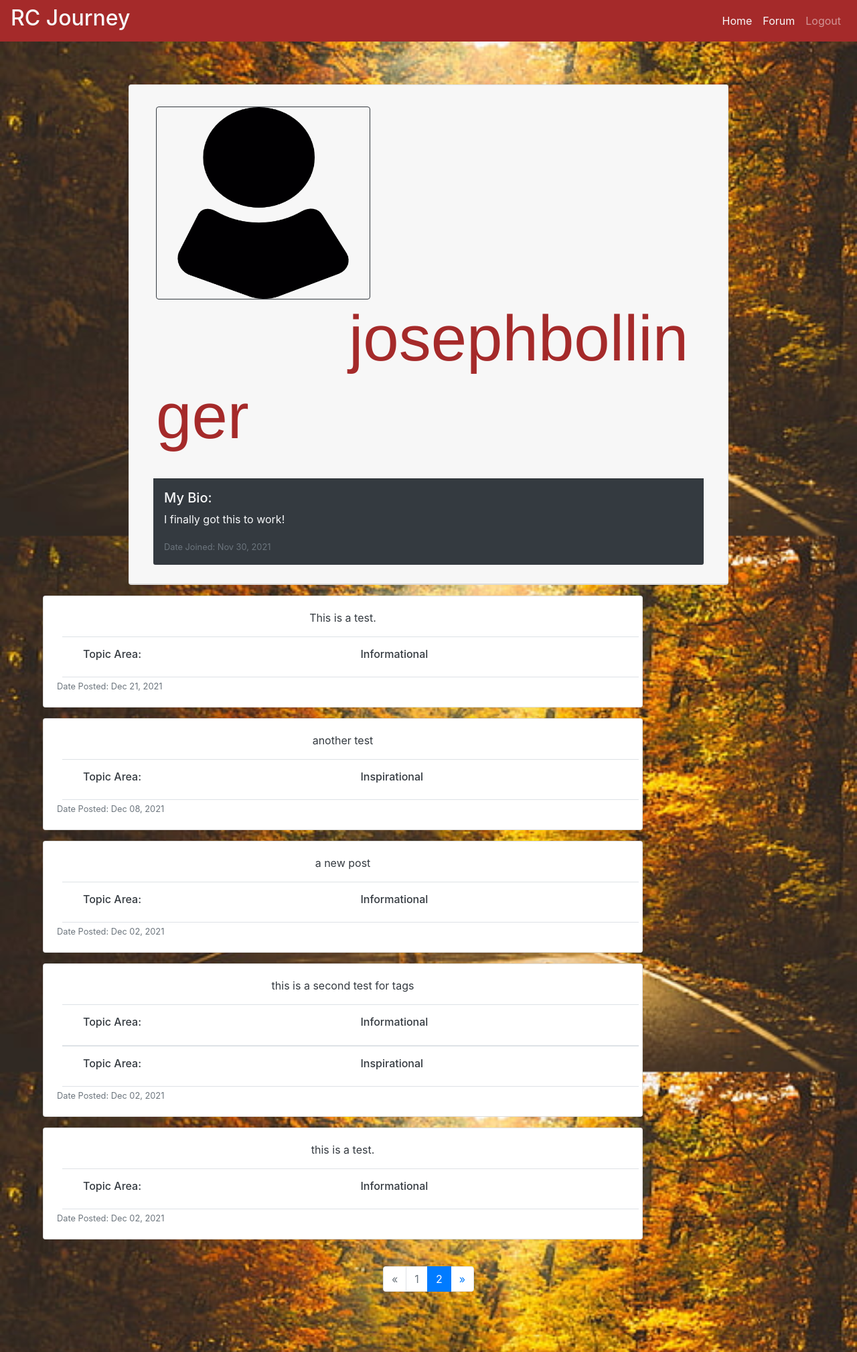
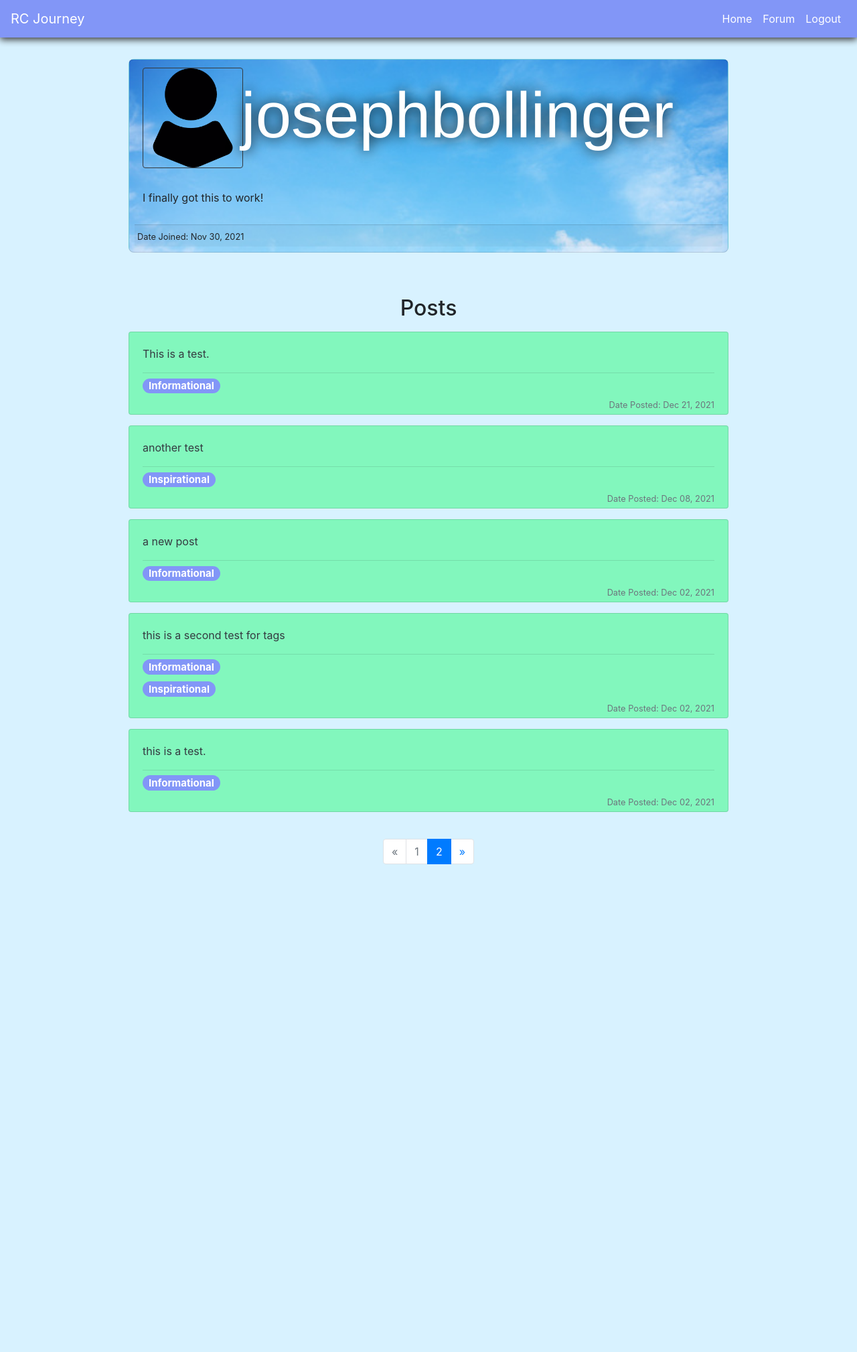
Before and after one commit to brett-buskirk/jtc-wow-project, a Django app: page /profile/1/ in a window 1280 px wide. Shown: the whole page at 67% size. After the commit the page ends 1290 px from the top, so only its background shows below. Run offline with Django 3.2, Linux system fonts and the light colour scheme; a user stored in the database is signed in; data comes from the database, SQL or seed files in the repository; some libraries are stand-ins or nearby versions.

Commit message:
Styled the Profile page

```diff
--- a/rcjourney/rcapp/static/css/profile.css
+++ b/rcjourney/rcapp/static/css/profile.css
@@ -1,36 +1,65 @@
-body{
-    /* background-color: rgba(34, 17, 8, 0.541); */
-    background-image: url("../images/nature-forest-trees-road-wallpaper-thumb.jpeg");
-    background-repeat: no-repeat;
-    background-size: cover;
-    background-attachment: fixed;
-}
-.navbar{
-    background-color: brown;
+body {
+  background-color: #d8f2ff;
 }
 
-.container-fluid{
-    padding: 4em;
-    height: 100%
-}
-.card{
-    width: 70vw;
+.navbar {
+  background-color: #8296f7;
+  box-shadow: 0px 3px 10px #333;
 }
 
-.card-img{
-    width: 20em;
-    height: 18em;
+.navbar-brand:hover {
+  color: #82f7bd !important;
 }
-h1{
-    font-size: 2em;
+
+.nav-link {
+  color: white !important;
+}
+
+.nav-link:hover {
+  color: #82f7bd !important;
+}
+
+.container-fluid {
+  padding: 2em;
+  height: 100%
+}
+
+.card {
+  width: 70vw;
+}
+
+#profile-card {
+  background-color: #84e4f7;
+  background-image: url(../images/sky.jpg);
+  background-size: cover;
+  background-repeat: no-repeat;
+  border-radius: 8px;
+}
+
+.card-img {
+  width: 150px;
+  height: 150px;
+}
+
+h1 {
   font-family: 'Franklin Gothic Medium', 'Arial Narrow', Arial, sans-serif;
-    color: brown;
-    display: inline;
-    padding-left: 3em;
+  color: white;
+  text-shadow: 0 0 20px black;
+}
 
+.card-header {
+  background-color: transparent;
 }
-.post-placeholder{
-    width:70vw;
-    padding: 1em 1.85em 1em 3em;
-    margin: 2em auto 2em auto;
+
+.badge-purple {
+  background-color: #8296f7;
+  color: white;
 }
+
+.all-posts-card {
+  background-color: #82f7bd;
+}
+
+hr {
+  margin-bottom: 5px;
+}
--- a/rcjourney/rcapp/templates/profile.html
+++ b/rcjourney/rcapp/templates/profile.html
@@ -23,14 +23,14 @@
 <body>
   {% load rcapp_extras %}
   <nav class="navbar navbar-expand-lg navbar-dark sticky-top">
-    <h2 class="text-light">RC Journey</h2>
-
+    <a class="navbar-brand" href="/">RC Journey</a>
+    <form class="form-inline my-2 my-lg-0 ml-auto"></form>
     <ul class="navbar-nav ml-auto">
       <li class="nav-item">
-        <a class="nav-link text-light" href="{% url 'dashboard' %}">Home</a>
+        <a class="nav-link" href="{% url 'dashboard' %}">Home</a>
       </li>
       <li class="nav-item">
-        <a class="nav-link text-light" href="{% url 'forum' %}">Forum</a>
+        <a class="nav-link" href="{% url 'forum' %}">Forum</a>
       </li>
       <li class="nav-item">
         <a class="nav-link" href="{% url 'logout' %}">Logout</a>
@@ -38,40 +38,40 @@
     </ul>
   </nav>
   <div class="container-fluid">
-    <div class="card mx-auto">
-      <div class="card-header">
-        <div class="card-body">
-          <img src="{{ profile.profile_image.url }}"
-            alt="{{profile.user.username}}"
-            class="card-img rounded border border-dark" />
+    <div class="card mx-auto" id="profile-card">
+      <div class="card-header row border-0">
+        <div class="col-2">
+          <img src="{{ profile.profile_image.url }}" alt="{{profile.user.username}}" class="card-img rounded border border-dark" />
+        </div>
+        <div class="col-10 my-auto">
           <h1 class="display-1">{{ profile.user.username }}</h1>
         </div>
-        <div class="card-footer p-3 m-3 bg-dark text-light text-justify">
-          <h5>My Bio:</h5>
-          <p class="card-text">{{ profile.bio }}</p>
-          <small class="text-muted text-sm">
-            Date Joined: {{ profile.user.date_joined|date:"M d, Y"}}</small>
-        </div>
+      </div>
+      <div class="card-body">
+        <p class="card-text">{{ profile.bio }}</p>
+      </div>
+      <div class="card-footer p-1 m-2">
+        <small class="text-sm">
+          Date Joined: {{ profile.user.date_joined|date:"M d, Y"}}
+        </small>
       </div>
     </div>
-    <div>
+  </div>
+  <div class="container-fluid">
+      <h2 class="text-center">Posts</h2>
       {% for post in posts %}
-      <div class="card my-3 all-posts-card">
+      <div class="card my-3 all-posts-card mx-auto">
         <div class="row no-gutters">
           <div class="col">
             <div class="card-body">
-              <p class="text-center text-dark">{{ post.post }}</p>
+              <p class="text-dark">{{ post.post }}</p>
+              <hr/>
               {% for tag in post.tags.all %}
-              <div class="border-solid border-top border-bottom row p-3 ml-2">
-                <div class="col text-dark">
-                  <h6>Topic Area:</h6>
-                </div>
-                <div class="col text-dark">
-                  <h6>{{ tag.name }}</h6>
-                </div>
-              </div>
+              <h5 class="mr-2">
+                <span class="badge badge-pill badge-purple">{{ tag.name }}</span>
+              </h5>
               {% endfor %}
-              <small class="text-muted text-center">
+              <small class="text-muted float-right mb-1">
                 Date Posted: {{ post.date_created|date:"M d, Y" }}
               </small>
             </div>
@@ -85,7 +85,7 @@
         {% if posts.has_previous %}
         <li class="page-item">
           <a class="page-link"
-            href="{% my_url posts.previous_page_number 'page' request.GET.urlencode%}}">&laquo;</a>
+            href="{% my_url posts.previous_page_number 'page' request.GET.urlencode%}">&laquo;</a>
         </li>
         {% else %}
         <li class="disabled page-item">
```
Also changed, not shown: rcjourney/rcapp/templates/forum.html (+2 -6 lines).
